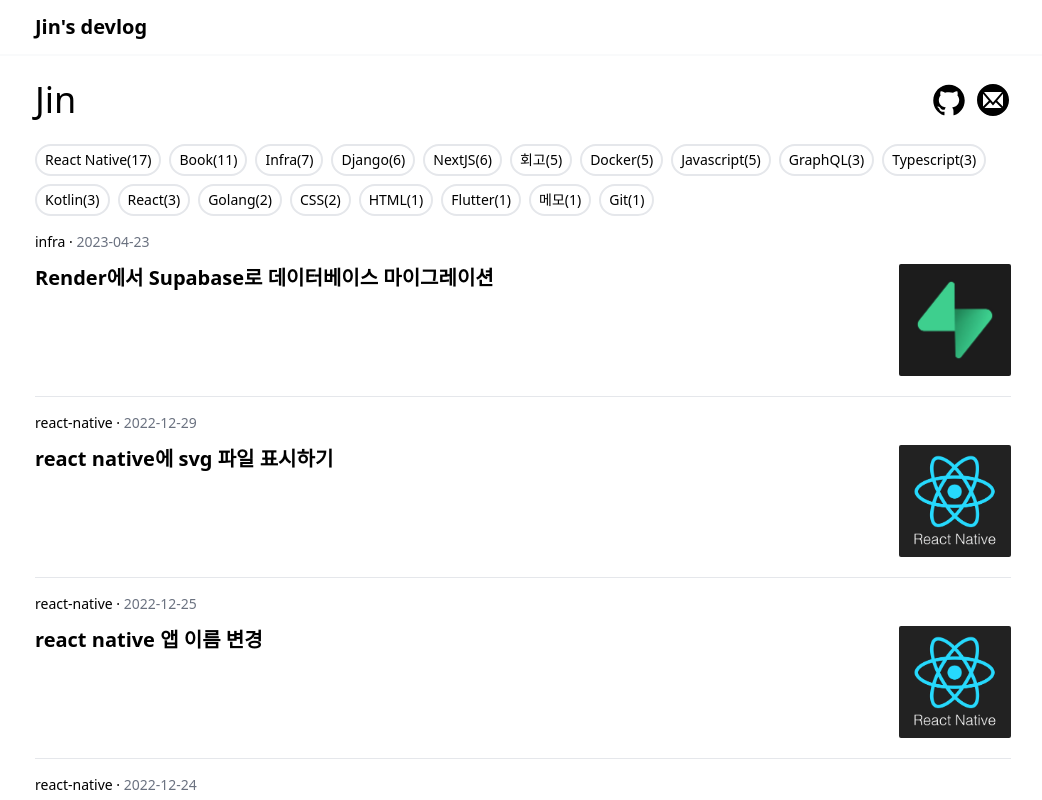
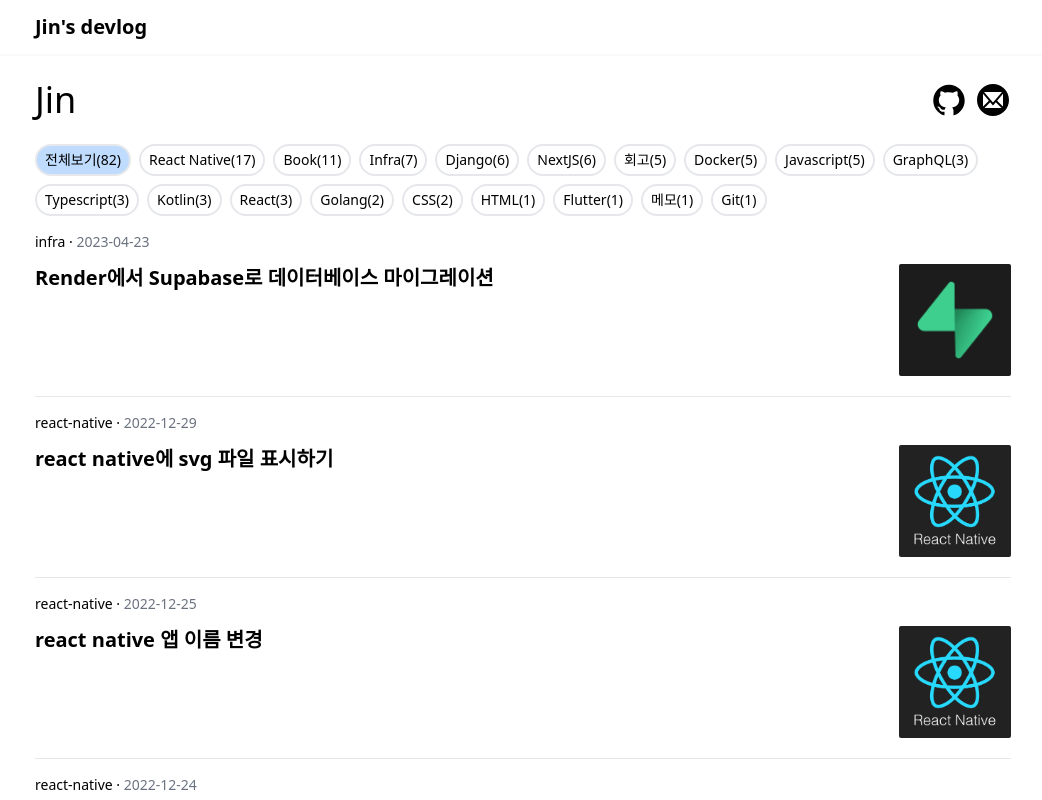
Before and after one commit to HoJin9622/hojinlee, a Next.js app: page / in a window 1280 px wide. Shown: the top 800 px of the page, without its empty margins (117-1159 px from the left). Built offline with nearby package versions, Linux system fonts and the light colour scheme.

Commit message:
✨ feat: 카테고리 전체보기 생성

```diff
--- a/app/page.tsx
+++ b/app/page.tsx
@@ -12,7 +12,7 @@
     <div className="px-6">
       <Profile />
 
-      <Categories />
+      <Categories path="/" />
 
       <article className="space-y-1 divide-y">
         {posts.map((post) => (
--- a/components/Categories.tsx
+++ b/components/Categories.tsx
@@ -1,5 +1,6 @@
 import React from 'react';
 
+import categoryUrls from '@/constants/category';
 import { getCategories } from '@/utils/posts';
 
 import Category from './Category';
@@ -11,12 +12,24 @@
 export default function Categories({ path }: Props) {
   const categories = getCategories();
 
+  const totalCount = Object.values(categories).reduce(
+    (acc, val) => acc + val,
+    0,
+  );
+
   return (
     <div className="flex flex-wrap gap-2">
+      <Category
+        category="전체보기"
+        path="/"
+        count={totalCount}
+        active={path === '/'}
+      />
       {Object.keys(categories).map((category) => (
         <Category
           key={category}
-          category={category}
+          category={categoryUrls[category]}
+          path={category}
           count={categories[category]}
           active={path === category}
         />
--- a/components/Category.tsx
+++ b/components/Category.tsx
@@ -1,24 +1,23 @@
 import Link from 'next/link';
 import React from 'react';
 
-import categoryUrls from '@/constants/category';
-
 type Props = {
   category: string;
+  path: string;
   count: number;
   active: boolean;
 };
 
-export default function Category({ category, count, active }: Props) {
+export default function Category({ category, path, count, active }: Props) {
   return (
     <Link
-      href={`/${category}`}
+      href={path}
       className={`px-2 py-1 border-2 rounded-2xl text-sm ${
         active && 'bg-blue-200'
       }`}
       key={category}
     >
-      {categoryUrls[category]}({count})
+      {category}({count})
     </Link>
   );
 }
```
